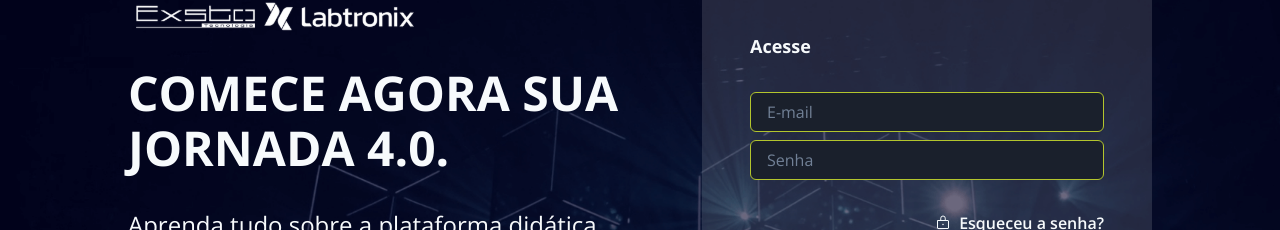
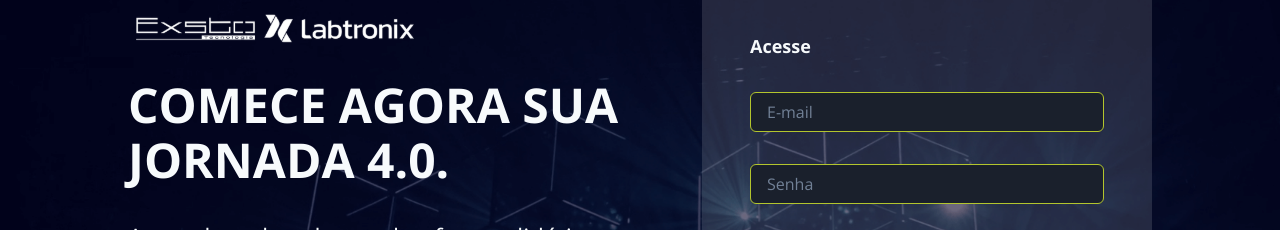
Before and after one commit to edsonmallet/exsto-front-ead, a Next.js app: page / in a window 1280 px wide. Shown: the part 143-373 px from the top of the page. Built offline with nearby package versions, Linux system fonts and the light colour scheme.

Commit message:
fix: add sigin secret

```diff
--- a/src/pages/index.tsx
+++ b/src/pages/index.tsx
@@ -90,7 +90,6 @@ export default function Index() {
             Acesse
           </Text>
 
-          <VStack w="full">
           <Input
             border="1px"
             borderColor="#B3C52D"
@@ -109,7 +108,6 @@ export default function Index() {
             onChange={(e) => handleChange(e)}
             placeholder="Senha"
           />
-          </VStack>
 
           <Button
             onClick={() => navigateTo("/forgot")}
```
Lines whose indentation alone changed are shown as unchanged.
